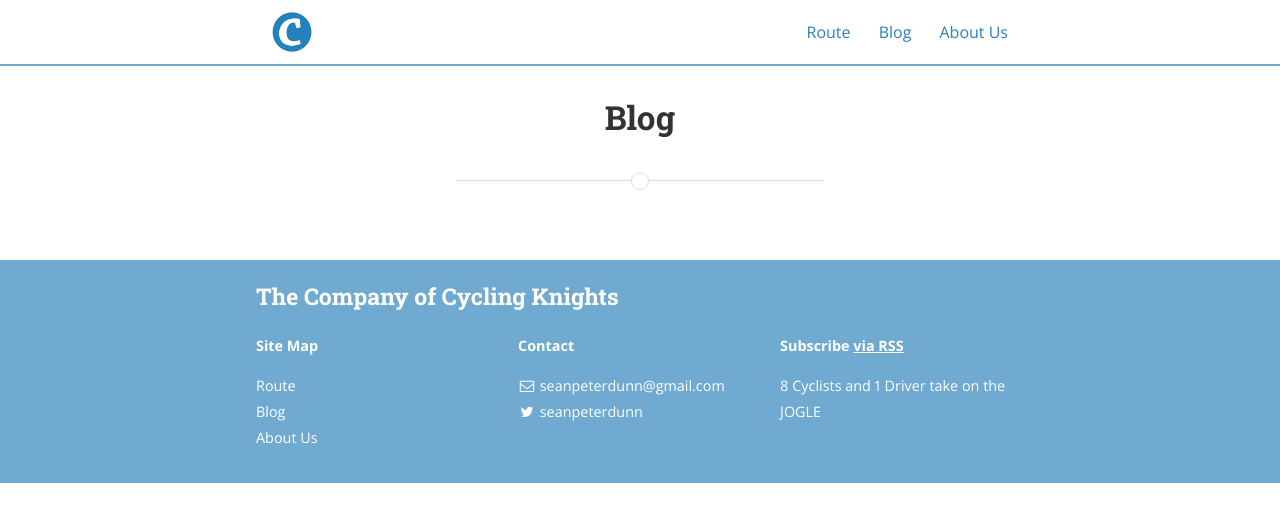
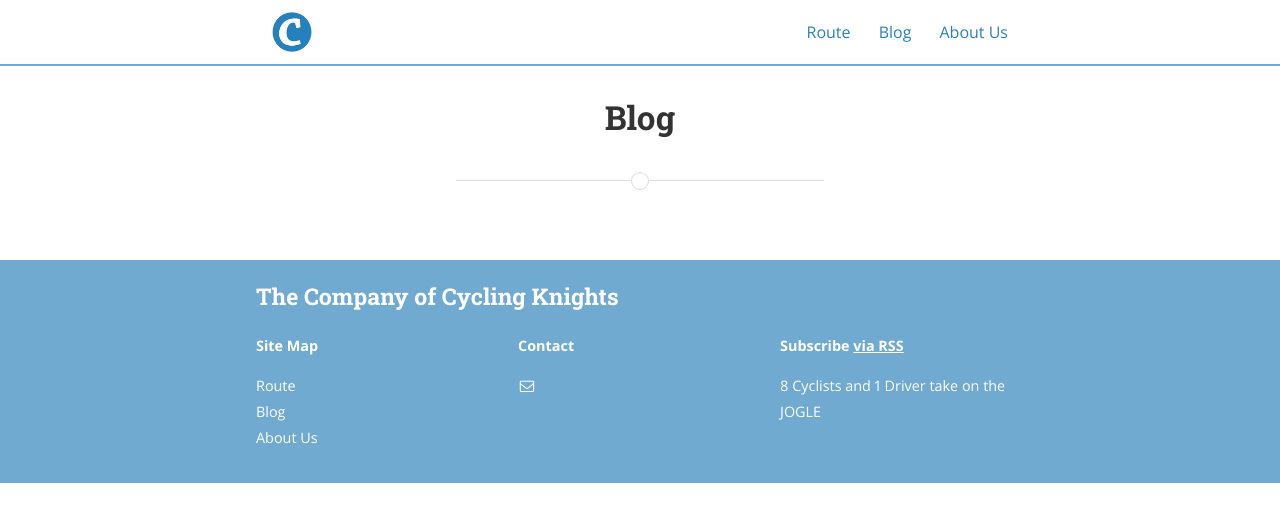
Before and after one commit to CompanyOfCyclingKnights/companyofcyclingknights.github.io, a Jekyll site: the page built from posts.html, in a window 1280 px wide. Shown: the top 522 px of the page. Built offline with Jekyll 4.4.1, drawn with Linux system fonts in a browser that asks for light colours; nearby versions of some CDN libraries; a style sheet for code colours, icons or effects is not loaded.

Commit message:
Remove my email address

```diff
--- a/_config.yml
+++ b/_config.yml
@@ -11,8 +11,6 @@ exclude:
 # Site settings
 title: The Company of Cycling Knights
 subtitle: "8 Cyclists and 1 Driver take on the JOGLE"
-email: seanpeterdunn@gmail.com
-name: Sean Dunn
 description: >
   8 Cyclists and 1 Driver take on the JOGLE
 # Base URL of site (i.e. /blog). It should always start with a slash,
@@ -70,12 +68,6 @@ descriptions:
 #     desc: Follow me on Twitter            # Description to display as link title, etc
 #     share: true                           # Include in the "Share" section of posts
 social:
-  - name: Twitter
-    icon: twitter
-    username: seanpeterdunn
-    url: https://twitter.com/seanpeterdunn
-    desc: Follow me on Twitter
-    share: true
 
   - name: Facebook
     icon: facebook
```
